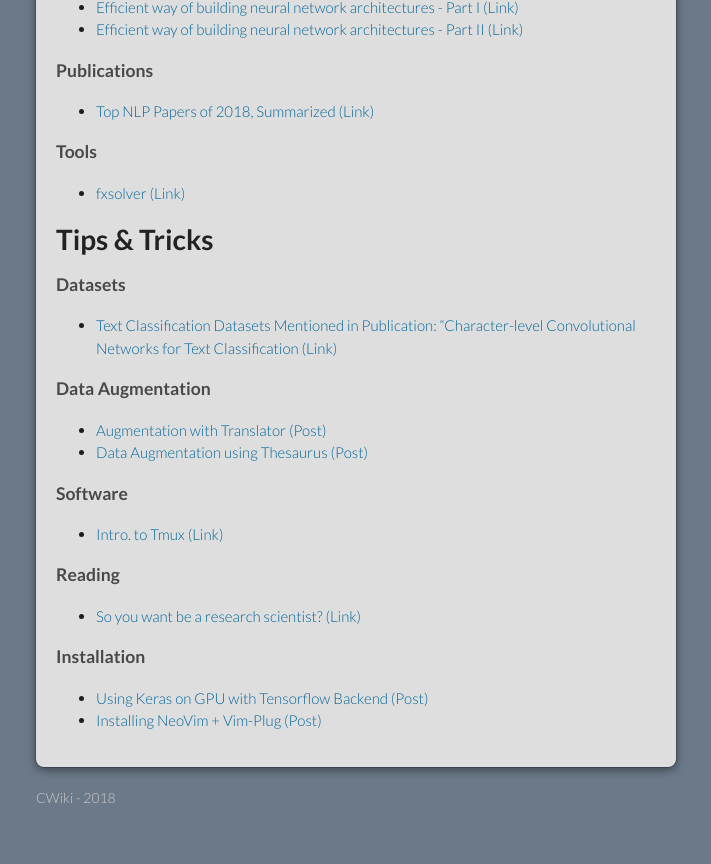
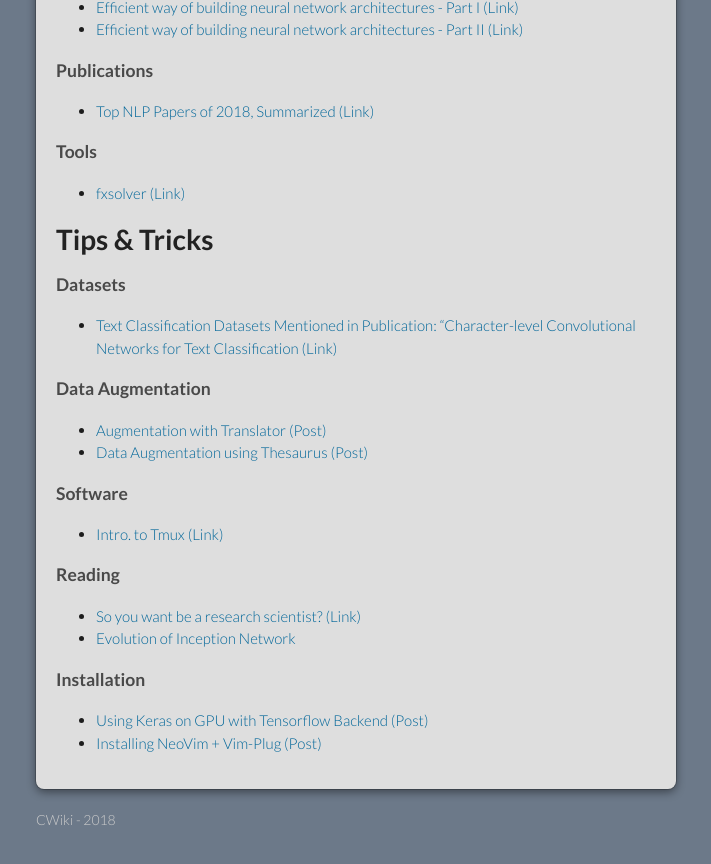
Before and after one commit to burakyldrm/pythoniancultist.github.io, a Jekyll site: the page built from index.md, in a window 1280 px wide and 900 px high, scrolled down 1097 px. Shown: the top 864 px of the window, without its empty margins (284-995 px from the left). Built offline with Jekyll 4.4.1, drawn with Linux system fonts in a browser that asks for light colours; our own code applies the rules of GitHub Pages for plain Markdown files.

Commit message:
inception reading added

```diff
--- a/index.md
+++ b/index.md
@@ -59,6 +59,7 @@ Check current State-of-the-Art for NLP tasks.
 
 ### Reading
 *   [So you want be a research scientist? (Link)](https://medium.com/@vanhoucke/so-you-want-to-be-a-research-scientist-363c075d3d4c)
+*   [Evolution of Inception Network](https://towardsdatascience.com/a-simple-guide-to-the-versions-of-the-inception-network-7fc52b863202)
 
 ### Installation
 *  [Using Keras on GPU with Tensorflow Backend (Post)](keras_gpu.md)
```
